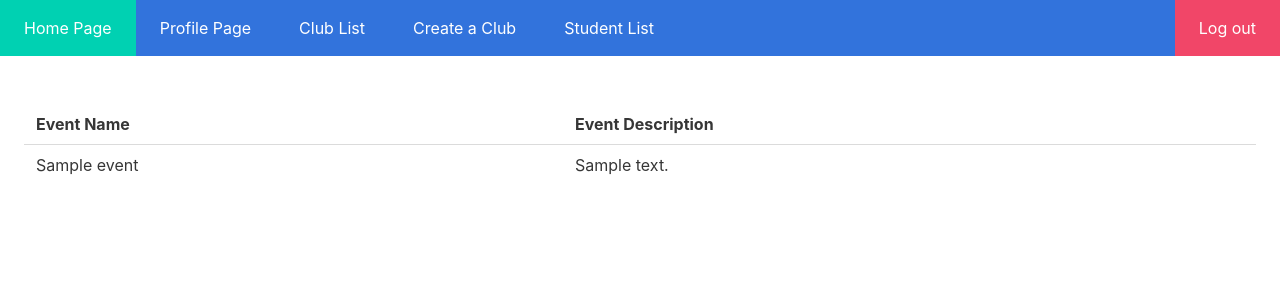
After one commit to anilozlu/itu-scms, a Flask app: page /clubs/events/view/1 in a window 1280 px wide. The commit adds this page. Shown: the top 300 px of the page. Run offline with Flask 2, Linux system fonts and the light colour scheme; a user stored in the database is signed in; tables that the repository leaves empty hold one stand-in row (values such as "Sample post").

Commit message:
Added individual pages for events, where they can be edited and deleted by admins or viewed by users

```diff
--- a/flask_app.py
+++ b/flask_app.py
@@ -21,8 +21,10 @@ def create_app():
     app.add_url_rule("/students", view_func=views.students_page)
     app.add_url_rule("/students/<int:member_id>", view_func=views.student_page)
     app.add_url_rule("/clubs/edit/<int:club_id>", view_func=views.edit_club, methods=["GET", "POST"])
-    app.add_url_rule("/clubs/events/edit/<int:club_id>", view_func=views.create_event, methods=["GET","POST"])
+    app.add_url_rule("/clubs/events/create/<int:club_id>", view_func=views.create_event, methods=["GET","POST"])
     app.add_url_rule("/clubs/events/delete/<int:event_id>", view_func=views.delete_event, methods=["GET","POST"])
+    app.add_url_rule("/clubs/events/view/<int:event_id>", view_func=views.event_page, methods=["GET","POST"])
+    app.add_url_rule("/clubs/events/edit/<int:event_id>", view_func=views.edit_event, methods=["GET","POST"])
 
     lm.init_app(app)
     lm.login_view = "login_page"
--- /dev/null
+++ b/templates/event.html
@@ -0,0 +1,30 @@
+{% extends "layout.html" %}
+{% block title %} Event {% endblock %}
+{% block content %}
+    {% if admin %}
+    <form action="" method="post">
+        <button class = "button is-primary is-pulled-right" name="edit_event" value="edit">Edit</button>
+    </form>
+    {% endif %}
+    {% if admin %}
+    <form action="{{url_for('club_page', club_id=club_id)}}" method="post">
+        <button class = "button is-primary" name="back" value="back">Back to club</button>
+    </form>
+    {% endif %}
+        <table class="table">
+            <tr>
+                <th>Event Name</th>
+                <th>Event Description</th>
+            </tr>
+            <tr>
+                {% for element in event[:0:-1] %}
+                <td>{{element}}</td>
+                {% endfor %}
+            </tr>
+        </table>
+    {% if admin %}
+    <form action="" method="post">
+        <button class = "button is-danger is-pulled-right" name="delete_event" value="delete">Delete</button>
+    </form>
+    {% endif %}
+{% endblock %}
--- a/views.py
+++ b/views.py
@@ -284,4 +284,42 @@ def delete_event(event_id):
     mycursor.execute("SELECT club_id FROM Club_events INNER JOIN Events ON Club_events.event_id=Events.event_id WHERE Club_events.event_id = {}".format(event_id))
     club_id = list(mycursor)[0][0]
     mycursor.execute("DELETE Club_events, Events from Club_events INNER JOIN Events ON Club_events.event_id=Events.event_id WHERE Events.event_id = {}".format(event_id))
+    mydb.commit()
     return redirect(url_for("club_page", club_id=club_id))
+@login_required
+def event_page(event_id):
+    mycursor.execute("SELECT club_id FROM Club_events INNER JOIN Events ON Club_events.event_id=Events.event_id WHERE Club_events.event_id = {}".format(event_id))
+    club_id = list(mycursor)[0][0]
+    mycursor.execute("SELECT role FROM Student_clubs WHERE user_id = '" + str(current_user.username) + "' AND club_id = '" + str(club_id) + "';")
+    role = list(mycursor)[0]
+    admin = role[0] == "Creator"
+    if request.method == "GET":
+        mycursor.execute("SELECT * FROM Events WHERE event_id = {}".format(event_id))
+        event = list(mycursor)[0]
+        return render_template("event.html", event=event, club_id=club_id, admin=admin)
+    else:
+        if "edit_event" in request.form:
+            return redirect(url_for("edit_event", event_id=event_id))
+        elif "view_event" in request.form:
+            mycursor.execute("SELECT * FROM Events WHERE event_id = {}".format(event_id))
+            event = list(mycursor)[0]
+            return render_template("event.html", event=event, club_id=club_id, admin=admin)
+        elif "delete_event" in request.form:
+            mycursor.execute("DELETE FROM Events WHERE event_id = {}".format(event_id))
+            mydb.commit()
+            flash("Event deleted.")
+            return redirect(url_for("club_page", club_id=club_id))
+@login_required
+def edit_event(event_id):
+    if request.method == "GET":
+        mycursor.execute("SELECT * FROM Events WHERE event_id = {}".format(event_id))
+        event = list(mycursor)[0]
+        mycursor.execute("SELECT club_id FROM Club_events INNER JOIN Events ON Club_events.event_id=Events.event_id WHERE Club_events.event_id = {}".format(event_id))
+        club_id = list(mycursor)[0][0]
+        return render_template("edit_event.html", event=event, club_id=club_id)
+    else:
+        name = request.form["name"]
+        description = request.form["description"]
+        mycursor.execute("UPDATE Events SET name = '{}', description = '{}' WHERE event_id={};".format(name, description, event_id))
+        mydb.commit()
+        return redirect(url_for("event_page", event_id = event_id))
```
Also changed, not shown: templates/club.html (+1 -6 lines), templates/edit_event.html (added, +24 -0 lines).
